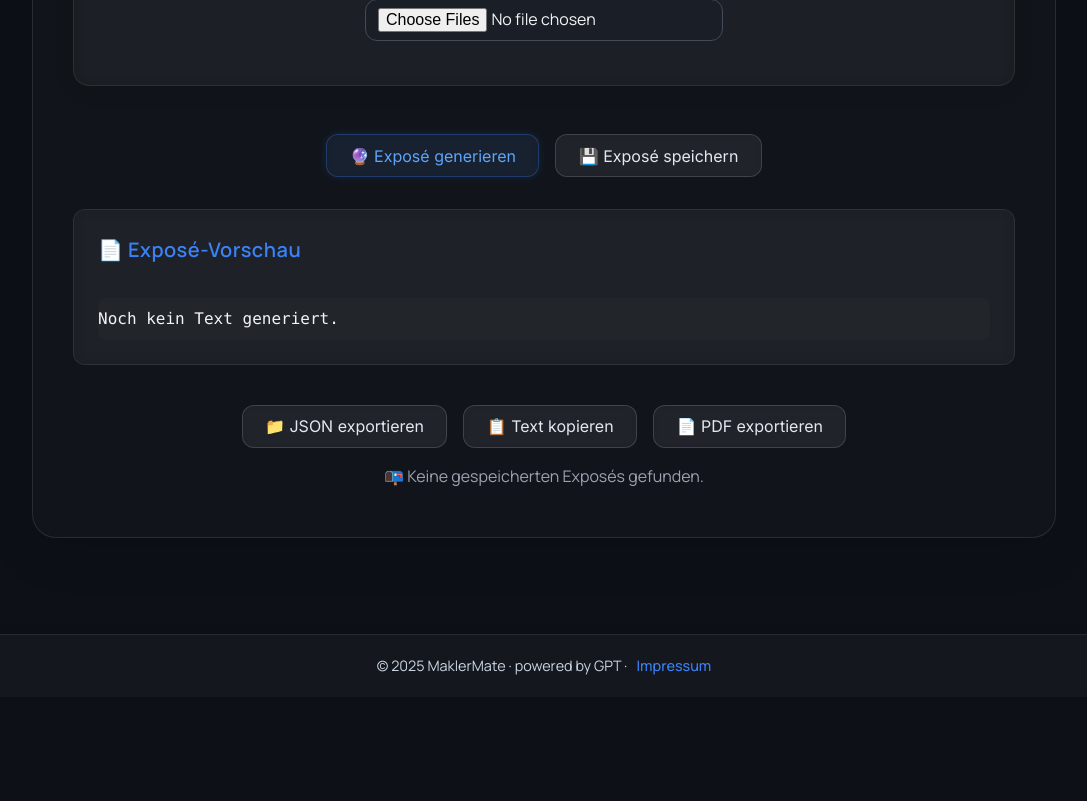
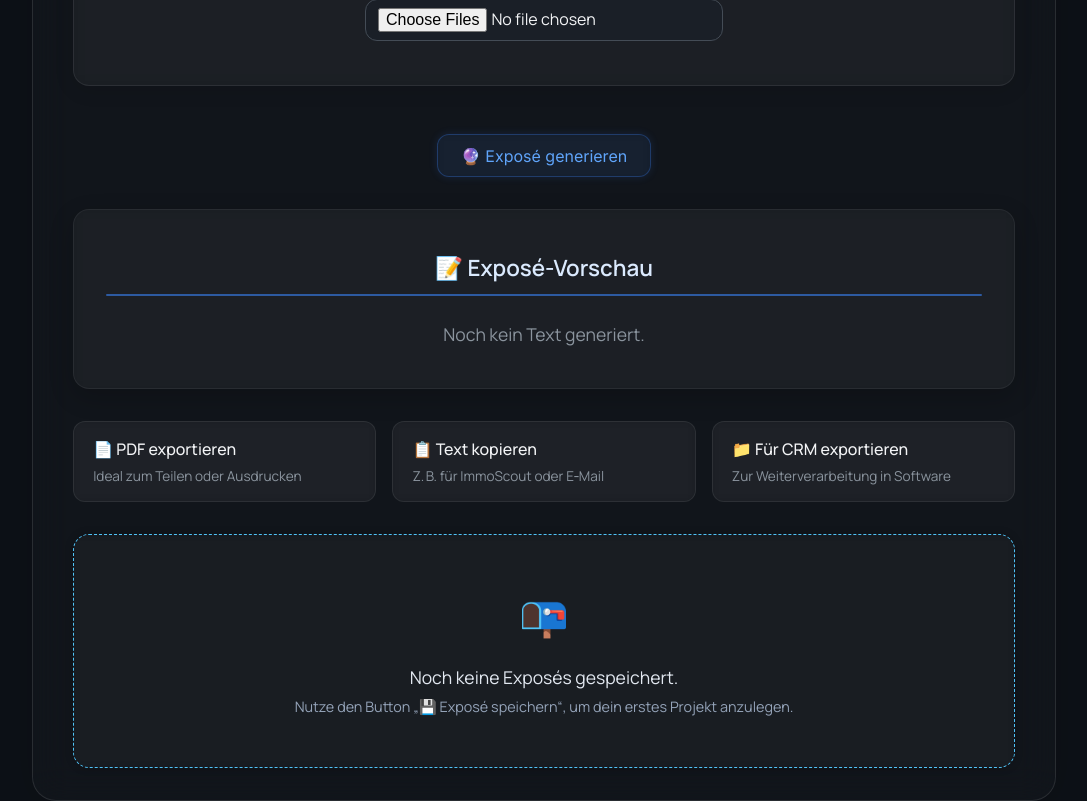
Before and after one commit to M-Sieger/MaklerMate-MVP, a React (Create React App) app: page /expose in a window 1280 px wide. Shown: the part 1360-2161 px from the top of the page, without its empty margins (96-1183 px from the left). Before the commit the page ends 2057 px from the top, so only its background shows below. Built offline with nearby package versions, Linux system fonts and the light colour scheme.

Commit message:
Fixed ExportBox style

```diff
--- a/src/components/ExportButtons.jsx
+++ b/src/components/ExportButtons.jsx
@@ -2,12 +2,13 @@
 
 import React from 'react';
 
+import styles from '../styles/ExportActions.module.css'; // 🧊 Neues Ivy-Design
 import {
   exportExposeWithImages as exportExposeAsPDF,
-} from '../utils/pdfExportExpose'; // 📄 PDF-Export mit GPT-Text + Bildern
+} from '../utils/pdfExportExpose';
 
-export default function ExportButtons({ formData, output, selectedStyle }) {
-  // 📁 JSON als Datei speichern
+export default function ExportButtons({ formData, output, selectedStyle, onSaveExpose }) {
+  // 📁 JSON-Export (für Weiterverarbeitung oder CRM)
   const handleExportJSON = () => {
     const fullData = { ...formData, output, selectedStyle };
     const blob = new Blob([JSON.stringify(fullData, null, 2)], { type: 'application/json' });
@@ -26,7 +27,7 @@ export default function ExportButtons({ formData, output, selectedStyle }) {
     alert('📋 Text kopiert!');
   };
 
-  // 📄 PDF exportieren
+  // 📄 PDF-Export mit GPT-Text + Bildern
   const handleExportPDF = async () => {
     try {
       const gptText =
@@ -47,22 +48,35 @@ export default function ExportButtons({ formData, output, selectedStyle }) {
     }
   };
 
+  const hasText = output && (
+    (typeof output === 'string' && output.trim() !== '') ||
+    output?.text?.trim() ||
+    output?.content?.trim()
+  );
+
   return (
-    <div className="button-group">
-      {/* 🟨 Sekundärbutton: JSON exportieren */}
-      <button className="btn btn-secondary" onClick={handleExportJSON}>
-        📁 JSON exportieren
+    <div className={styles.exportGrid}>
+      <button className={styles.exportCard} onClick={handleExportPDF}>
+        📄 PDF exportieren
+        <span className={styles.sub}>Ideal zum Teilen oder Ausdrucken</span>
       </button>
 
-      {/* 🟨 Sekundärbutton: Text kopieren */}
-      <button className="btn btn-secondary" onClick={handleCopy}>
+      <button className={styles.exportCard} onClick={handleCopy}>
         📋 Text kopieren
+        <span className={styles.sub}>Z. B. für ImmoScout oder E‑Mail</span>
       </button>
 
-      {/* 🔵 Primärbutton: PDF exportieren */}
-      <button className="btn btn-secondary" onClick={handleExportPDF}>
-  📄 PDF exportieren
-</button>
+      <button className={styles.exportCard} onClick={handleExportJSON}>
+        📁 Für CRM exportieren
+        <span className={styles.sub}>Zur Weiterverarbeitung in Software</span>
+      </button>
+
+      {hasText && (
+        <button className={`${styles.exportCard} ${styles.primary}`} onClick={onSaveExpose}>
+          💾 Exposé speichern
+          <span className={styles.sub}>Lokale Sicherung im Browser</span>
+        </button>
+      )}
     </div>
   );
 }
--- a/src/components/GPTOutputBox.jsx
+++ b/src/components/GPTOutputBox.jsx
@@ -11,12 +11,13 @@ import styles from './GPTOutputBox.module.css';
 export default function GPTOutputBox({ output, images = [], captions = [] }) {
   return (
     <div className={styles.previewBox}>
-      {/* 🧠 Titelzeile */}
+      {/* 🧠 Titelzeile mit Trenner */}
       <div className={styles.headingRow}>
-        <h2 className={styles.heading}>📄 Exposé-Vorschau</h2>
+        <h2 className={styles.heading}>📝 Exposé-Vorschau</h2>
+        <div className={styles.separator}></div>
       </div>
 
-      {/* ✏️ GPT-generierter Text */}
+      {/* ✏️ GPT-generierter Textbereich */}
       <div className={styles.outputText}>
         {output || 'Noch kein Text generiert.'}
       </div>
--- a/src/components/GPTOutputBox.module.css
+++ b/src/components/GPTOutputBox.module.css
@@ -1,47 +1,62 @@
 /* 📦 GPT Output-Box mit Glaseffekt & Theme-Farben */
 .previewBox {
-  background: rgba(255, 255, 255, 0.04);
-  backdrop-filter: blur(10px);
-  border-radius: var(--radius);
-  padding: 1.5rem;
   margin-top: 2rem;
-  color: var(--color-text);
-  line-height: 1.6;
-  box-shadow: var(--shadow-soft);
-  border: 1px solid rgba(255, 255, 255, 0.08);
-  transition: all 0.3s ease-in-out;
+  padding: 2.5rem 2rem;
+  border-radius: 16px;
+  background: rgba(255, 255, 255, 0.03);
+  border: 1px solid rgba(255, 255, 255, 0.06);
+  box-shadow: 0 8px 24px rgba(0, 0, 0, 0.2);
+  backdrop-filter: blur(8px);
+  transition: background 0.3s ease;
 }
 
-/* 🧠 Sektionstitel */
-.heading {
-  font-size: 1.25rem;
-  font-weight: 600;
-  color: var(--color-accent);
-  letter-spacing: 0.5px;
-  margin-bottom: 1rem;
+.previewBox:hover {
+  background: rgba(255, 255, 255, 0.04);
 }
 
-/* 🧠 Heading + Copy-Button nebeneinander */
 .headingRow {
   display: flex;
-  justify-content: space-between;
+  flex-direction: column;
   align-items: center;
-  gap: 1rem;
-  margin-bottom: 1rem;
+  justify-content: center;
+  text-align: center;
+  margin-bottom: 1.5rem;
 }
 
-/* 📄 GPT Textvorschau */
+.heading {
+  font-size: 1.4rem;
+  font-weight: 600;
+  color: #dbeafe;
+  display: flex;
+  align-items: center;
+  gap: 0.6rem;
+  flex-wrap: nowrap; /* ✅ verhinderte Linie */
+  position: relative;
+}
+
+/* 🧽 Entfern das alte ::after, falls noch vorhanden */
+.heading::after {
+  display: none !important;
+}
+
 .outputText {
-  white-space: pre-wrap;
-  font-family: 'SFMono-Regular', Consolas, monospace;
-  font-size: 1rem;
-  color: var(--color-text);
-  overflow-x: auto;
-  word-break: break-word;
-  max-width: 100%;
-  padding: 0.5rem 0;
-  background-color: rgba(255, 255, 255, 0.02);
-  border-radius: 8px;
+  color: var(--color-muted);
+  font-size: 1.1rem;
+  line-height: 1.6;
+  text-align: center;
+  margin: 0 auto;
+  max-width: 70ch;
+}
+
+
+
+.separator {
+  width: 100%;
+  height: 2px;
+  background: var(--color-accent);
+  margin-top: 0.5rem;
+  border-radius: 2px;
+  opacity: 0.6;
 }
 
 /* 🔘 Primärer Button – PDF Export */
--- a/src/components/SavedExposes.jsx
+++ b/src/components/SavedExposes.jsx
@@ -2,11 +2,17 @@
 
 import React from 'react';
 
-import styles from '../styles/SavedExposes.module.css';
+import styles from './SavedExposes.module.css';
 
 export default function SavedExposes({ exposes, onLoad, onDelete }) {
-  if (exposes.length === 0) {
-    return <p className={styles.emptyText}>📭 Keine gespeicherten Exposés gefunden.</p>;
+  if (!exposes || exposes.length === 0) {
+    return (
+      <div className={styles.emptyBox}>
+        <div className={styles.emptyIcon}>📭</div>
+        <p className={styles.emptyText}>Noch keine Exposés gespeichert.</p>
+        <p className={styles.emptyHint}>Nutze den Button „💾 Exposé speichern“, um dein erstes Projekt anzulegen.</p>
+      </div>
+    );
   }
 
   return (
@@ -18,7 +24,9 @@ export default function SavedExposes({ exposes, onLoad, onDelete }) {
             <div className={styles.meta}>
               🏡 <strong>{expose.formData.objektart || 'Exposé'}</strong> – {expose.formData.ort || 'Unbekannter Ort'}
               <br />
-              <small className={styles.timestamp}>🕓 {new Date(expose.createdAt).toLocaleString()}</small>
+              <small className={styles.timestamp}>
+                🕓 {new Date(expose.createdAt).toLocaleString()}
+              </small>
             </div>
             <div className={styles.actions}>
               <button className={styles.exportButton} onClick={() => onLoad(expose)}>📂 Laden</button>
@@ -30,4 +38,3 @@ export default function SavedExposes({ exposes, onLoad, onDelete }) {
     </div>
   );
 }
-// 📄 SavedExposes.jsx – Liste gespeicherter Exposés mit Lade-/Löschfunktion
--- a/src/styles/SavedExposes.module.css
+++ b/src/components/SavedExposes.module.css
@@ -1,6 +1,6 @@
-
 /* 📁 SavedExposes.module.css */
 
+/* 💾 Wrapper für gespeicherte Exposés */
 .exportBox {
   background-color: #111827;
   border: 1px solid #1f2937;
@@ -10,12 +10,14 @@
   box-shadow: 0 0 12px rgba(0, 0, 0, 0.3);
 }
 
+/* 💡 Überschrift */
 .heading {
   color: #facc15;
   margin-bottom: 1rem;
   font-size: 1.2rem;
 }
 
+/* 📋 Liste der gespeicherten Einträge */
 .list {
   list-style: none;
   padding: 0;
@@ -30,6 +32,7 @@
   border-bottom: 1px solid #374151;
 }
 
+/* 🏡 Metadaten (Ort, Art, Zeit) */
 .meta {
   color: #e5e7eb;
 }
@@ -39,11 +42,13 @@
   font-size: 0.8rem;
 }
 
+/* 🎛️ Button-Gruppe */
 .actions {
   display: flex;
   gap: 0.5rem;
 }
 
+/* 📂 Laden-Button */
 .exportButton {
   padding: 0.5rem 1rem;
   background-color: #3b82f6;
@@ -59,6 +64,7 @@
   background-color: #2563eb;
 }
 
+/* 🗑️ Löschen-Button */
 .deleteButton {
   padding: 0.5rem 1rem;
   background-color: transparent;
@@ -75,8 +81,33 @@
   color: white;
 }
 
+/* 📭 Empty-State Box (neu in 4/5) */
+.emptyBox {
+  padding: 3rem 2rem;
+  text-align: center;
+  background: rgba(255, 255, 255, 0.02);
+  border: 1px dashed #4fc3f7;
+  border-radius: 16px;
+  margin-top: 2rem;
+  backdrop-filter: blur(6px);
+  box-shadow: 0 0 8px rgba(0, 0, 0, 0.2);
+}
+
+/* 📨 Icon über leerem Text */
+.emptyIcon {
+  font-size: 2.5rem;
+  margin-bottom: 1rem;
+}
+
+/* 📄 Leerer Text */
 .emptyText {
-  color: #9ca3af;
-  text-align: center;
-  padding: 1rem;
+  font-size: 1.1rem;
+  color: #e2e8f0;
+  margin-bottom: 0.3rem;
 }
+
+/* 💡 Unterzeile */
+.emptyHint {
+  font-size: 0.9rem;
+  color: #94a3b8;
+}
--- a/src/pages/ExposeTool.jsx
+++ b/src/pages/ExposeTool.jsx
@@ -27,8 +27,8 @@ export default function ExposeTool() {
     preis: '', energie: '', besonderheiten: ''
   });
 
-  const [isLoading, setIsLoading] = useState(false); // 🔄 Ladezustand
-  const [output, setOutput] = useState('');           // 📄 GPT-Ausgabe
+  const [isLoading, setIsLoading] = useState(false);            // 🔄 Ladezustand
+  const [output, setOutput] = useState('');                      // 📄 GPT-Ausgabe
   const [selectedStyle, setSelectedStyle] = useState('emotional'); // ✨ Stilwahl
 
   // 🖼️ Lokale Bilder aus LocalStorage laden
@@ -41,10 +41,9 @@ export default function ExposeTool() {
     }
   });
 
-  // (optional) Captions anlegbar, aktuell leer
-  const [captions, setCaptions] = useState([]);
+  const [captions, setCaptions] = useState([]); // 📝 Bildunterschriften separat
 
-  // 🧩 Bilder in FormData halten
+  // 🧩 Bilder direkt im formData halten
   useEffect(() => {
     setFormData((prev) => ({
       ...prev,
@@ -52,10 +51,10 @@ export default function ExposeTool() {
     }));
   }, [images]);
 
-  // 📁 Exposés laden
+  // 📁 Exposés laden & speichern
   const { exposes, addExpose, deleteExpose, loadExpose } = useSavedExposes();
 
-  // 📥 Form-Eingaben behandeln
+  // 📝 Eingaben im Formular
   const handleChange = (e) => {
     const { name, value } = e.target;
     setFormData((prev) => ({ ...prev, [name]: value }));
@@ -91,20 +90,29 @@ export default function ExposeTool() {
     }
   };
 
-  // 💾 Exposé speichern
+  // 💾 Exposé lokal speichern
   const handleSaveExpose = () => {
     addExpose({ formData, output, selectedStyle, images });
   };
 
   return (
     <div className="expose-tool-container">
-      {/* 📋 Formular */}
-      <ExposeForm formData={formData} setFormData={setFormData} onChange={handleChange} />
+      {/* 📋 Eingabeformular */}
+      <ExposeForm
+        formData={formData}
+        setFormData={setFormData}
+        onChange={handleChange}
+      />
 
-      {/* 🖼️ Upload */}
-      <ImageUpload images={images} setImages={setImages} captions={captions} setCaptions={setCaptions} />
+      {/* 🖼️ Bilderupload */}
+      <ImageUpload
+        images={images}
+        setImages={setImages}
+        captions={captions}
+        setCaptions={setCaptions}
+      />
 
-      {/* ⚡ Button-Gruppe */}
+      {/* ⚡ Button-Gruppe: Exposé generieren */}
       <div className="button-group center-buttons">
         <button
           onClick={handleGenerate}
@@ -114,26 +122,23 @@ export default function ExposeTool() {
           {isLoading && <span className="spinner"></span>}
           {isLoading ? "Generiere..." : "🔮 Exposé generieren"}
         </button>
-
-        <button className="btn btn-secondary" onClick={handleSaveExpose}>
-          💾 Exposé speichern
-        </button>
       </div>
 
-      {/* 📄 Vorschau inkl. Bilder */}
+      {/* 📄 Vorschau (inkl. Bilder & GPT-Ausgabe) */}
       <div id="pdf-export-section">
         <GPTOutputBox output={output} images={images} captions={captions} />
       </div>
 
-      {/* 📤 Export */}
+      {/* 📤 Exportmöglichkeiten */}
       <ExportButtons
         formData={formData}
         output={output}
         selectedStyle={selectedStyle}
         images={images}
+        onSaveExpose={handleSaveExpose}
       />
 
-      {/* 💾 Lokale Exposés */}
+      {/* 💾 Gespeicherte Exposés */}
       <SavedExposes
         exposes={exposes}
         onLoad={(expose) =>
--- /dev/null
+++ b/src/styles/ExportActions.module.css
@@ -0,0 +1,50 @@
+.exportGrid {
+  display: grid;
+  grid-template-columns: repeat(auto-fit, minmax(230px, 1fr));
+  gap: 1rem;
+  margin-top: 2rem;
+}
+
+/* 💎 Export-Card Style */
+.exportCard {
+  background: rgba(255, 255, 255, 0.04);
+  border: 1px solid rgba(255, 255, 255, 0.08);
+  padding: 1rem 1.2rem;
+  border-radius: var(--radius);
+  color: var(--color-text);
+  font-weight: 500;
+  text-align: left;
+  cursor: pointer;
+  transition: all 0.3s ease;
+  backdrop-filter: blur(6px);
+  box-shadow: 0 0 0 transparent;
+
+  /* 🧭 Apple-Style Button Reset */
+  outline: none;
+}
+
+.exportCard:hover {
+  background: var(--color-accent-soft);
+  border-color: var(--color-accent);
+  box-shadow: 0 0 12px rgba(59, 130, 246, 0.25);
+  transform: translateY(-2px); /* 🍏 Mini-Lift-Effekt */
+}
+
+/* ✨ Für Subtitle */
+.sub {
+  display: block;
+  font-size: 0.85rem;
+  color: var(--color-muted);
+  margin-top: 0.4rem;
+  font-weight: 400;
+}
+
+/* 🌟 Speichern-Card (Primary CTA) */
+.primary {
+  border: 1px solid var(--color-accent);
+  background: rgba(79, 195, 247, 0.1);
+}
+
+.primary:hover {
+  background: rgba(79, 195, 247, 0.2);
+}
```
Also changed, not shown: src/components/ExportButtons.module.css (added).
